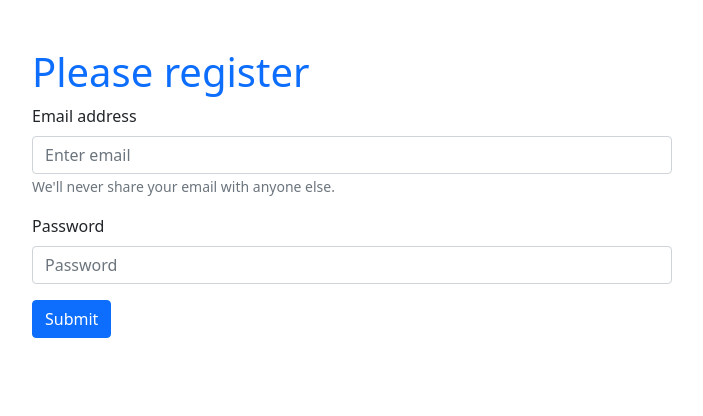
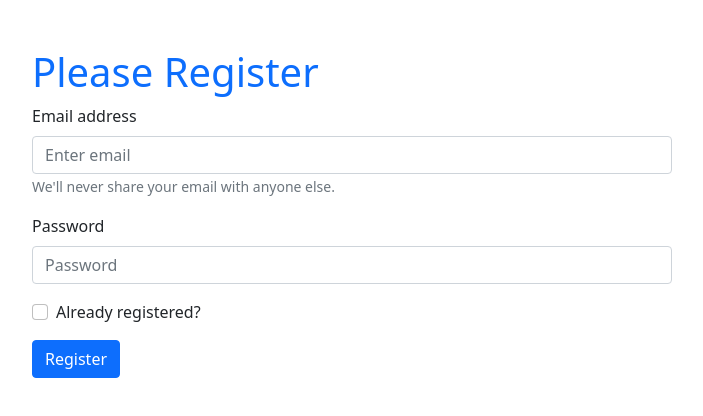
Before and after one commit to ahnafwarith/email-password-auth, a React (Create React App) app: page / in a window 1280 px wide. Shown: the top 416 px of the page, without its empty margins (288-991 px from the left). Built offline with nearby package versions, Linux system fonts and the light colour scheme.

Commit message:
used conditional rendering to display data on the UI based on user info

```diff
--- a/src/App.js
+++ b/src/App.js
@@ -11,7 +11,8 @@ const auth = getAuth(app)
 function App() {
   const [email, setEmail] = useState('');
   const [password, setPassword] = useState('');
-
+  const [validated, setValidated] = useState(false);
+  const [registered, handleRegistered] = useState(false);
   const showEventEmail = (event) => {
     setEmail(event.target.value)
   }
@@ -20,13 +21,25 @@ function App() {
     setPassword(event.target.value)
   }
 
+  const checkIfRegistered = (event) => {
+    handleRegistered(event.target.checked)
+  }
+
   const handleFormSubmit = event => {
+    const form = event.currentTarget;
+    if (form.checkValidity() === false) {
+      event.preventDefault();
+      event.stopPropagation();
+      return;
+    }
+
+    setValidated(true);
     createUserWithEmailAndPassword(auth, email, password)
       .then((response) => {
-        console.log(response.user)
+        setValidated(response.user)
       })
       .catch(error =>
-        console.error(error)
+        setValidated(error)
       )
     event.preventDefault()
   }
@@ -34,7 +47,7 @@ function App() {
   return (
     <div>
       <div className='registration w-50 mx-auto mt-5'>
-        <h1 className='text-primary'>Please register</h1>
+        <h1 className='text-primary'>Please {registered ? 'Log-in' : 'Register'}</h1>
         <Form onSubmit={handleFormSubmit}>
           <Form.Group className="mb-3" controlId="formBasicEmail">
             <Form.Label>Email address</Form.Label>
@@ -43,16 +56,24 @@ function App() {
               We'll never share your email with anyone else.
             </Form.Text>
             <Form.Control.Feedback type="invalid">
-              Email please!.
+              Email please!
             </Form.Control.Feedback>
           </Form.Group>
 
           <Form.Group className="mb-3" controlId="formBasicPassword">
             <Form.Label>Password</Form.Label>
             <Form.Control onBlur={showEventPassword} type="password" placeholder="Password" required />
+            <Form.Control.Feedback type="invalid">
+              Please enter a password.
+            </Form.Control.Feedback>
           </Form.Group>
+
+          <Form.Group className="mb-3" controlId="formBasicCheckbox">
+            <Form.Check onClick={checkIfRegistered} type="checkbox" label="Already registered?" />
+          </Form.Group>
+
           <Button variant="primary" type="submit">
-            Submit
+            {registered ? 'Log-in' : 'Register'}
           </Button>
         </Form>
       </div>
```
